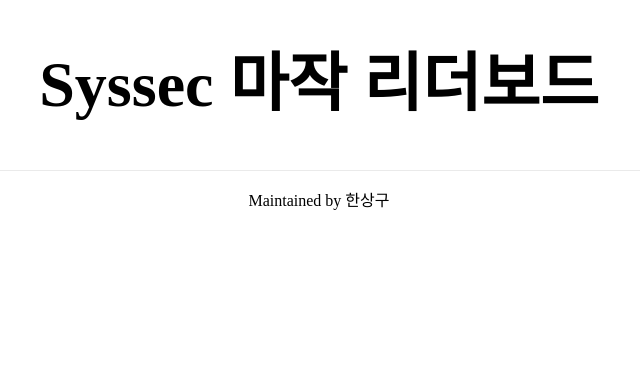
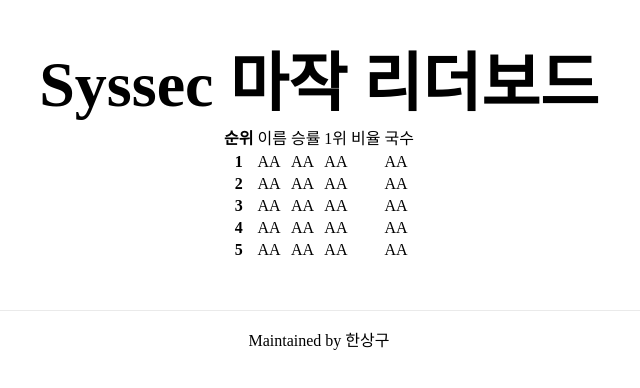
Before and after one commit to KOREAN139/syssec-leaderboard, a Next.js app: page / in a window 1280 px wide. Shown: the top 388 px of the page, without its empty margins (321-961 px from the left). Built offline with nearby package versions, Linux system fonts and the light colour scheme; a web font is replaced by a local one.

Commit message:
feat(page): add basic frame of score table

```diff
--- a/pages/index.tsx
+++ b/pages/index.tsx
@@ -1,6 +1,5 @@
 import type { NextPage } from 'next'
 import Head from 'next/head'
-import Image from 'next/image'
 import styles from '../styles/Home.module.css'
 
 const Home: NextPage = () => {
@@ -14,8 +13,28 @@
 
       <main className={styles.main}>
         <h1 className={styles.title}>
-    Syssec 마작 리더보드
+          Syssec 마작 리더보드
         </h1>
+
+        <table>
+          <tbody>
+              <tr>
+                <th>순위</th>
+                <td>이름</td>
+                <td>승률</td>
+                <td>1위 비율</td>
+                <td>국수</td>
+              </tr>
+            {Array.from(Array(5)).map((_, i) => (
+              <tr key={`leader-table-${i}`}>
+                <th>{i + 1}</th>
+                <td>AA</td>
+                <td>AA</td>
+                <td>AA</td>
+                <td>AA</td>
+              </tr>))}
+          </tbody>
+        </table>
       </main>
 
       <footer className={styles.footer}>
```
